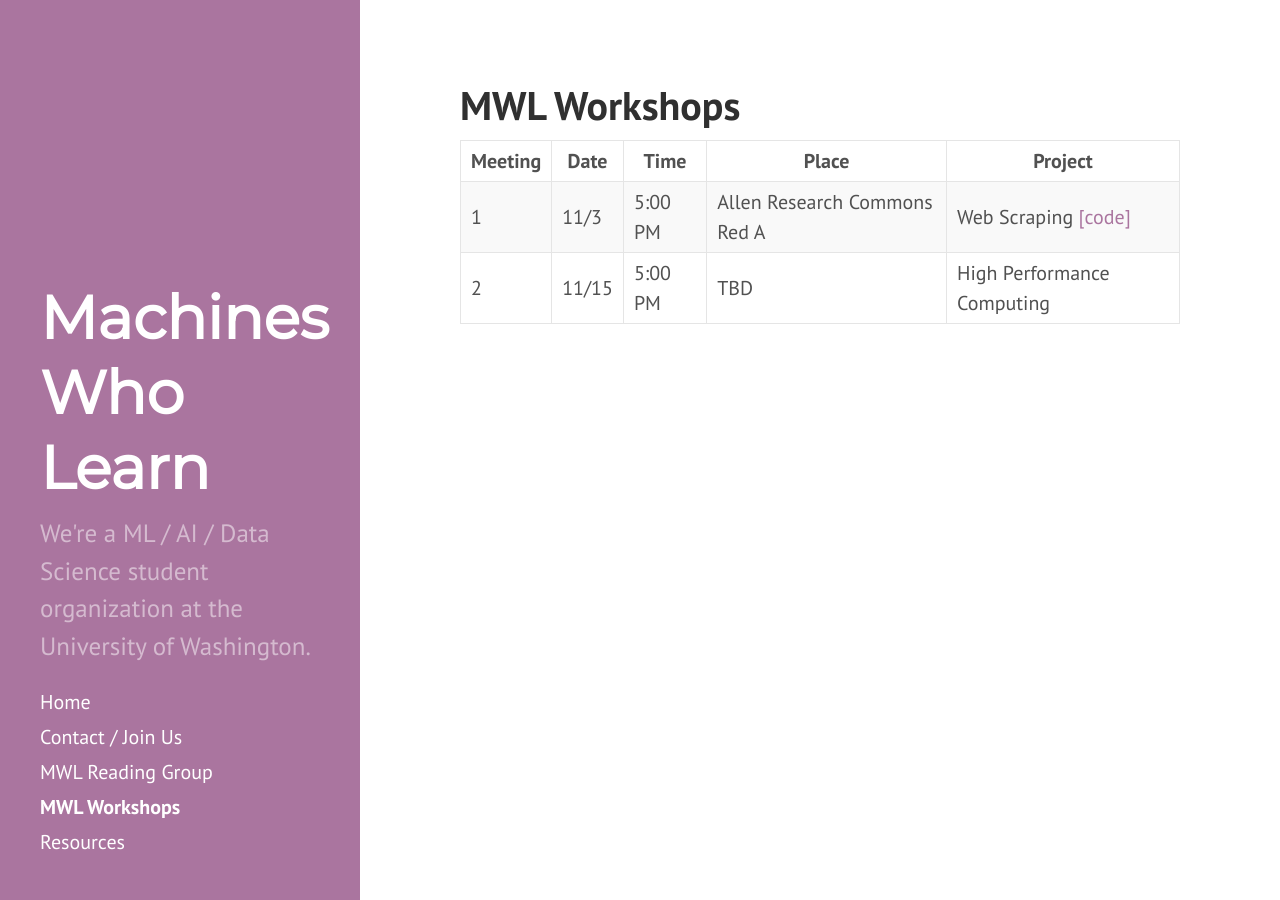
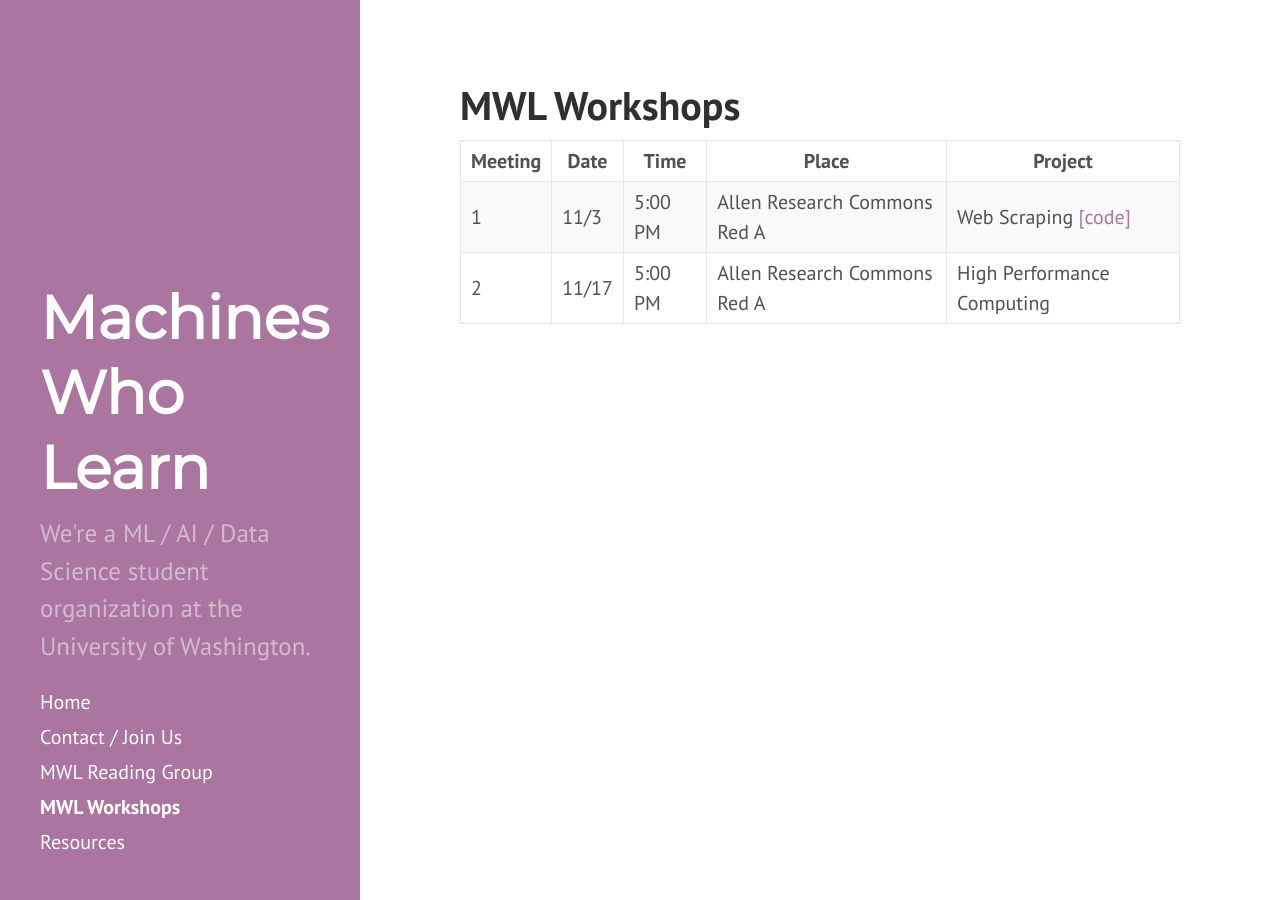
Before and after one commit to MachinesWhoLearn/machineswholearn.github.io, a Jekyll site: the page built from mwl_workshops.md, in a window 1280 px wide. Built offline with Jekyll 4.4.1, drawn with Linux system fonts in a browser that asks for light colours.

Commit message:
Update mwl_workshops.md

```diff
--- a/mwl_workshops.md
+++ b/mwl_workshops.md
@@ -6,4 +6,4 @@ title: MWL Workshops
 | Meeting | Date | Time | Place | Project |
 |------|------|------|-------|-------|
 |    1 | 11/3 | 5:00 PM | Allen Research Commons Red A | Web Scraping [[code]](https://github.com/Kristjansson/ScrapingTutorial) |
-|    2 | 11/15 | 5:00 PM | TBD | High Performance Computing |
+|    2 | 11/17 | 5:00 PM | Allen Research Commons Red A | High Performance Computing |
```
